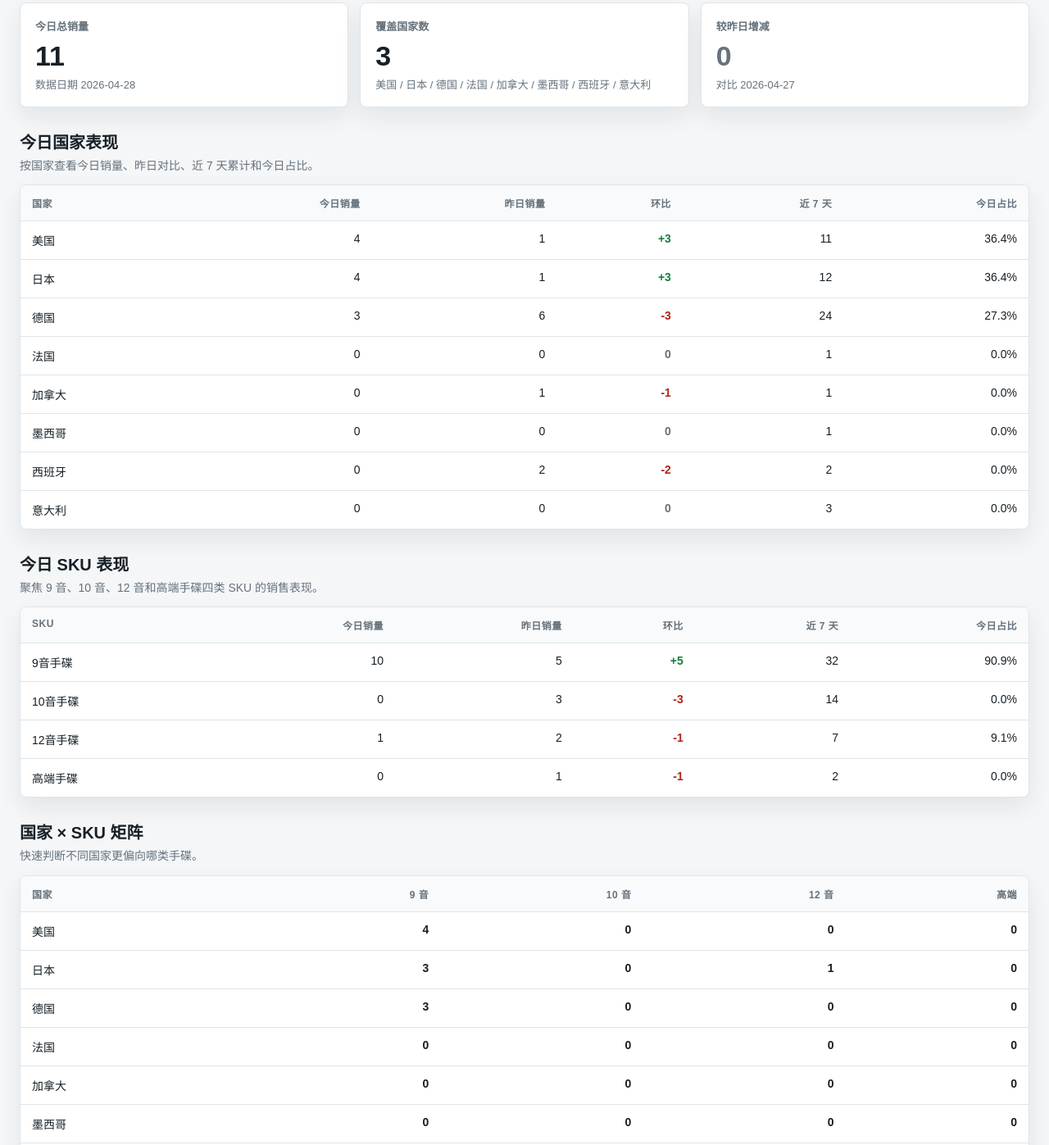
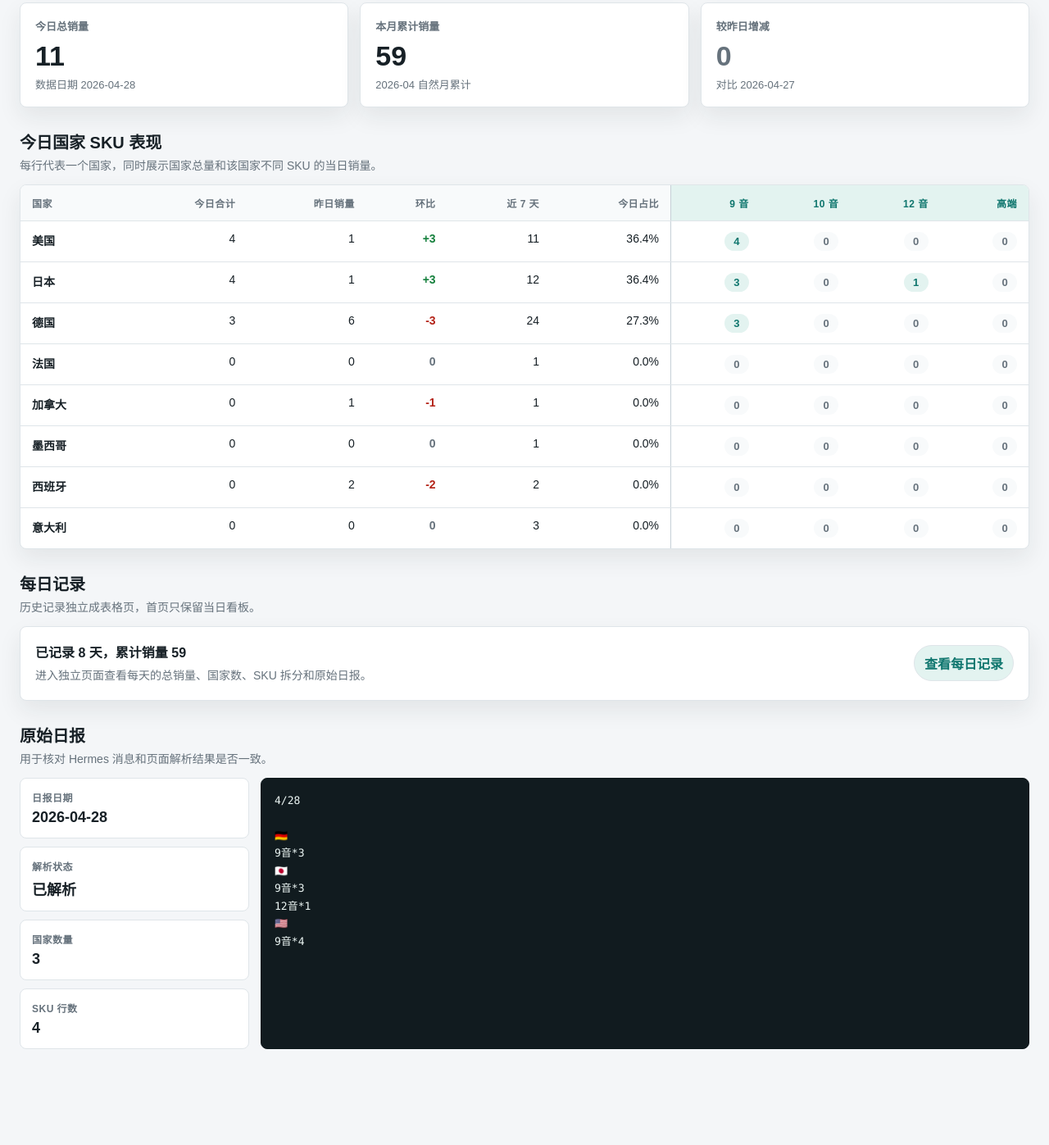
Before and after one commit to nickkkw/hermes-sales-dashboard, a plain HTML site: page index.html in a window 1280 px wide. Shown: the part 169-1566 px from the top of the page at 82% size. After the commit the page ends 1473 px from the top, so only its background shows below. Drawn offline with Linux system fonts and the light colour scheme.

Commit message:
Refine country SKU dashboard table

```diff
--- a/index.html
+++ b/index.html
@@ -234,6 +234,37 @@
         font-weight: 800;
       }
 
+      .market-name {
+        font-weight: 900;
+      }
+
+      .sku-heading {
+        color: var(--accent);
+        background: var(--accent-soft);
+      }
+
+      .sku-separator {
+        border-left: 1px solid var(--line-strong);
+      }
+
+      .sku-value {
+        display: inline-flex;
+        align-items: center;
+        justify-content: center;
+        min-width: 30px;
+        padding: 4px 8px;
+        border-radius: 999px;
+        background: var(--surface-soft);
+        color: var(--muted);
+        font-size: 13px;
+        font-weight: 800;
+      }
+
+      .sku-value-active {
+        background: var(--accent-soft);
+        color: var(--accent);
+      }
+
       .badge {
         display: inline-flex;
         align-items: center;
@@ -404,8 +435,8 @@
       <section class="section">
         <div class="section-header">
           <div>
-            <h2>今日国家表现</h2>
-            <p class="section-copy">按国家查看今日销量、昨日对比、近 7 天累计和今日占比。</p>
+            <h2>今日国家 SKU 表现</h2>
+            <p class="section-copy">每行代表一个国家，同时展示国家总量和该国家不同 SKU 的当日销量。</p>
           </div>
         </div>
         <div class="table-frame">
@@ -413,61 +444,18 @@
             <thead>
               <tr>
                 <th>国家</th>
-                <th class="numeric">今日销量</th>
+                <th class="numeric">今日合计</th>
                 <th class="numeric">昨日销量</th>
                 <th class="numeric">环比</th>
                 <th class="numeric">近 7 天</th>
                 <th class="numeric">今日占比</th>
+                <th class="numeric sku-heading sku-separator">9 音</th>
+                <th class="numeric sku-heading">10 音</th>
+                <th class="numeric sku-heading">12 音</th>
+                <th class="numeric sku-heading">高端</th>
               </tr>
             </thead>
-            <tbody id="marketTable"></tbody>
-          </table>
-        </div>
-      </section>
-
-      <section class="section">
-        <div class="section-header">
-          <div>
-            <h2>今日 SKU 表现</h2>
-            <p class="section-copy">聚焦 9 音、10 音、12 音和高端手碟四类 SKU 的销售表现。</p>
-          </div>
-        </div>
-        <div class="table-frame">
-          <table>
-            <thead>
-              <tr>
-                <th>SKU</th>
-                <th class="numeric">今日销量</th>
-                <th class="numeric">昨日销量</th>
-                <th class="numeric">环比</th>
-                <th class="numeric">近 7 天</th>
-                <th class="numeric">今日占比</th>
-              </tr>
-            </thead>
-            <tbody id="skuTable"></tbody>
-          </table>
-        </div>
-      </section>
-
-      <section class="section">
-        <div class="section-header">
-          <div>
-            <h2>国家 × SKU 矩阵</h2>
-            <p class="section-copy">快速判断不同国家更偏向哪类手碟。</p>
-          </div>
-        </div>
-        <div class="table-frame">
-          <table>
-            <thead>
-              <tr>
-                <th>国家</th>
-                <th class="numeric">9 音</th>
-                <th class="numeric">10 音</th>
-                <th class="numeric">12 音</th>
-                <th class="numeric">高端</th>
-              </tr>
-            </thead>
-            <tbody id="matrixTable"></tbody>
+            <tbody id="marketSkuTable"></tbody>
           </table>
         </div>
       </section>
@@ -542,9 +530,7 @@
         document.getElementById("rawText").textContent = data.rawText || "暂无原始日报。";
 
         renderStats(data, insights);
-        renderMarketTable(insights.marketRows);
-        renderSkuTable(insights.skuRows);
-        renderMatrix(insights.matrixRows);
+        renderMarketSkuTable(insights.countrySkuRows);
         renderHistorySummary(insights.dailyRecords);
         renderRawMeta(data, insights);
       }
@@ -558,9 +544,9 @@
             note: `数据日期 ${data.reportDate || "-"}`
           },
           {
-            label: "覆盖国家数",
-            value: formatValue(summary.marketCount || insights.marketRows.length),
-            note: insights.marketRows.map((item) => item.label).join(" / ") || "暂无国家数据"
+            label: "本月累计销量",
+            value: formatValue(insights.monthToDateSales),
+            note: `${insights.monthLabel} 自然月累计`
           },
           {
             label: "较昨日增减",
@@ -582,10 +568,10 @@
           .join("");
       }
 
-      function renderMarketTable(rows) {
-        const target = document.getElementById("marketTable");
+      function renderMarketSkuTable(rows) {
+        const target = document.getElementById("marketSkuTable");
         if (!rows.length) {
-          target.innerHTML = '<tr><td colspan="6" class="empty">暂无国家销量数据。</td></tr>';
+          target.innerHTML = '<tr><td colspan="10" class="empty">暂无国家 SKU 销量数据。</td></tr>';
           return;
         }
 
@@ -593,54 +579,20 @@
           .map(
             (row) => `
               <tr>
-                <td>${escapeHtml(row.label)}</td>
+                <td>
+                  <div class="market-name">${escapeHtml(row.label)}</div>
+                </td>
                 <td class="numeric">${formatValue(row.today)}</td>
                 <td class="numeric">${formatValue(row.yesterday)}</td>
                 <td class="numeric ${deltaClass(row.delta)}">${formatDelta(row.delta)}</td>
                 <td class="numeric">${formatValue(row.last7Days)}</td>
                 <td class="numeric">${formatPercent(row.share)}</td>
-              </tr>
-            `
-          )
-          .join("");
-      }
-
-      function renderSkuTable(rows) {
-        const target = document.getElementById("skuTable");
-        if (!rows.length) {
-          target.innerHTML = '<tr><td colspan="6" class="empty">暂无 SKU 销量数据。</td></tr>';
-          return;
-        }
-
-        target.innerHTML = rows
-          .map(
-            (row) => `
-              <tr>
-                <td>${escapeHtml(row.label)}</td>
-                <td class="numeric">${formatValue(row.today)}</td>
-                <td class="numeric">${formatValue(row.yesterday)}</td>
-                <td class="numeric ${deltaClass(row.delta)}">${formatDelta(row.delta)}</td>
-                <td class="numeric">${formatValue(row.last7Days)}</td>
-                <td class="numeric">${formatPercent(row.share)}</td>
-              </tr>
-            `
-          )
-          .join("");
-      }
-
-      function renderMatrix(rows) {
-        const target = document.getElementById("matrixTable");
-        if (!rows.length) {
-          target.innerHTML = '<tr><td colspan="5" class="empty">暂无国家和 SKU 交叉数据。</td></tr>';
-          return;
-        }
-
-        target.innerHTML = rows
-          .map(
-            (row) => `
-              <tr>
-                <td>${escapeHtml(row.label)}</td>
-                ${SKU_ORDER.map((sku) => `<td class="numeric matrix-cell">${formatValue(row.values[sku] || 0)}</td>`).join("")}
+                ${SKU_ORDER.map((sku, index) => {
+                  const value = row.values[sku] || 0;
+                  const cellClass = index === 0 ? "numeric matrix-cell sku-separator" : "numeric matrix-cell";
+                  const valueClass = value > 0 ? "sku-value sku-value-active" : "sku-value";
+                  return `<td class="${cellClass}"><span class="${valueClass}">${formatValue(value)}</span></td>`;
+                }).join("")}
               </tr>
             `
           )
@@ -681,14 +633,14 @@
         const records = uniqueReports([data, ...sortedHistory]);
         const last7Reports = records.slice(0, 7);
         const totalSales = sumUnits(currentProducts);
+        const currentMonth = String(data.reportDate || "").slice(0, 7);
+        const monthToDateSales = records
+          .filter((record) => String(record.reportDate || "").startsWith(currentMonth))
+          .reduce((sum, record) => sum + getTotalSales(record), 0);
 
         const marketToday = aggregateUnits(currentProducts, (item) => item.market || "UNKNOWN");
         const marketYesterday = aggregateUnits(previousProducts, (item) => item.market || "UNKNOWN");
         const marketLast7 = aggregateAcrossReports(last7Reports, (item) => item.market || "UNKNOWN");
-        const skuToday = aggregateUnits(currentProducts, (item) => normalizeSkuName(item.title || item.sku || "未知 SKU"));
-        const skuYesterday = aggregateUnits(previousProducts, (item) => normalizeSkuName(item.title || item.sku || "未知 SKU"));
-        const skuLast7 = aggregateAcrossReports(last7Reports, (item) => normalizeSkuName(item.title || item.sku || "未知 SKU"));
-
         const marketKeys = new Set([...marketToday.keys(), ...marketYesterday.keys(), ...marketLast7.keys()]);
         const marketRows = [...marketKeys]
           .map((key) => {
@@ -706,45 +658,25 @@
           })
           .sort((a, b) => b.today - a.today || a.label.localeCompare(b.label, "zh-CN"));
 
-        const skuKeys = new Set([...SKU_ORDER, ...skuToday.keys(), ...skuYesterday.keys(), ...skuLast7.keys()]);
-        const skuRows = [...skuKeys]
-          .map((key) => {
-            const today = skuToday.get(key) || 0;
-            const yesterday = skuYesterday.get(key) || 0;
-            return {
-              key,
-              label: key,
-              today,
-              yesterday,
-              delta: today - yesterday,
-              last7Days: skuLast7.get(key) || 0,
-              share: totalSales ? today / totalSales : 0
-            };
-          })
-          .sort((a, b) => {
-            const aIndex = SKU_ORDER.indexOf(a.label);
-            const bIndex = SKU_ORDER.indexOf(b.label);
-            return (aIndex === -1 ? 999 : aIndex) - (bIndex === -1 ? 999 : bIndex);
-          });
-
-        const matrixRows = marketRows.map((marketRow) => {
+        const countrySkuRows = marketRows.map((marketRow) => {
           const values = {};
           for (const sku of SKU_ORDER) {
             values[sku] = currentProducts
               .filter((item) => (item.market || "UNKNOWN") === marketRow.key && normalizeSkuName(item.title || item.sku || "") === sku)
               .reduce((sum, item) => sum + Number(item.units || 0), 0);
           }
-          return { key: marketRow.key, label: marketRow.label, values };
+          return { ...marketRow, values };
         });
 
         return {
           totalSales,
+          monthToDateSales,
+          monthLabel: currentMonth || "-",
           totalDelta: totalSales - sumUnits(previousProducts),
           previousDate: previousReport?.reportDate || "",
           parseSuccessful: currentProducts.length > 0 && Array.isArray(data.markets) && data.markets.length > 0,
           marketRows,
-          skuRows,
-          matrixRows,
+          countrySkuRows,
           dailyRecords: records
         };
       }
```
